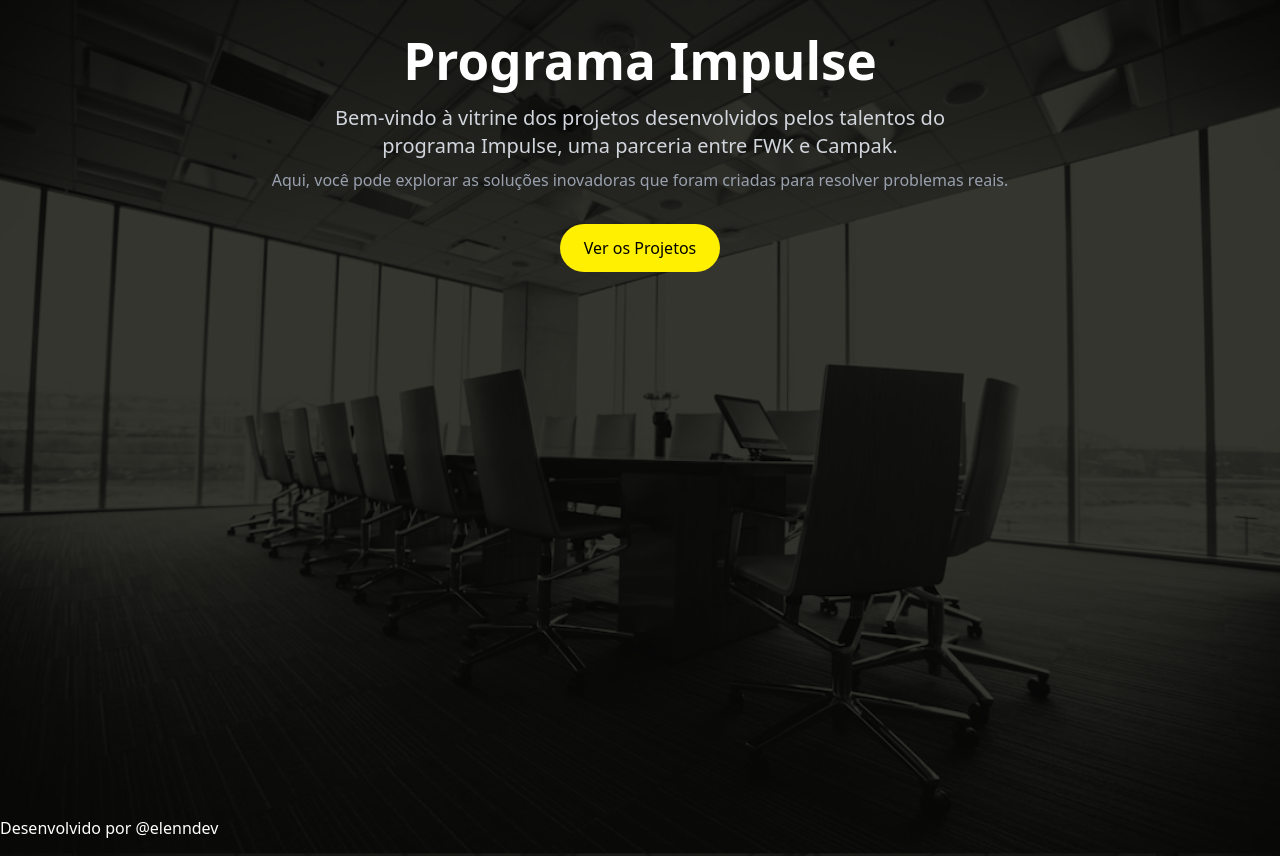
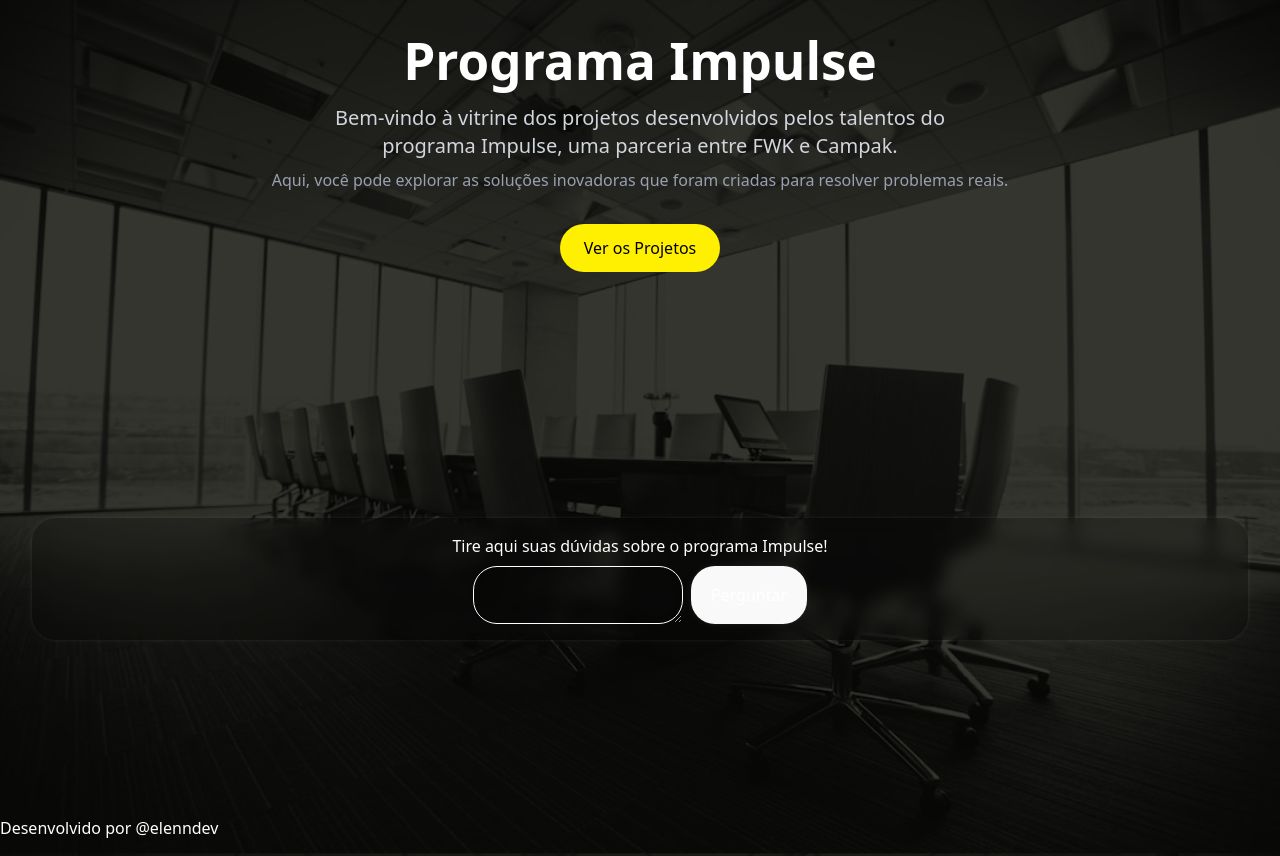
Before and after one commit to elenndev/Impulse-Portfolio, a React (Vite) app: page / in a window 1280 px wide. Built offline with nearby package versions, Linux system fonts and the light colour scheme; no server answers.

Commit message:
fix: implement ai again

```diff
--- a/src/components/AiQueryField.tsx
+++ b/src/components/AiQueryField.tsx
@@ -14,14 +14,14 @@
   }
 
   return (
-    <section id="queryField" className="white-shadow-sm mx-auto mb-[8rem] mt-2 flex flex-col py-4 justify-center items-center md:w-[50%] bg-[#0000002e] backdrop-blur-sm rounded-3xl">
+    <section id="queryField" className="white-shadow-sm mx-auto mb-[8rem] mt-2 flex flex-col py-4 justify-center items-center w-full bg-[#0000002e] backdrop-blur-sm rounded-3xl">
       <div className="aiField w-[90%] md:w-3/4 text-center mb-2">{aiResponse}</div>
       <form className="userField flex flex-row gap-2"
         onSubmit={(e) => handleFormSubmit(e, inputRef.current)}>
         <textarea
           ref={inputRef}
           minLength={5} required
-          className="w-[30em] rounded-3xl border border-white bg-[#0000002e] pl-2 pt-2 flex items-center" />
+          className="w-[90%] rounded-3xl border border-white bg-[#0000002e] pl-2 pt-2 flex items-center" />
         <button
           className="rounded-3xl white-shadow-sm disabled:opacity-60"
           type="submit"
--- a/src/pages/Groupspage.tsx
+++ b/src/pages/Groupspage.tsx
@@ -29,7 +29,7 @@
 
   return (
     <div className="p-8">
-      <div className="header flex flex-row gap-4 items-center">
+      <div className="header flex flex-col md:flex-row gap-4 items-center">
         <Link to="/" className="w-fit flex flex-row gap-2 px-4 py-2 btn-secondary rounded-full transition-colors">
           <BackIcon className="w-5 h-5" />
           Voltar
--- a/src/pages/Homepage.tsx
+++ b/src/pages/Homepage.tsx
@@ -1,4 +1,5 @@
 import { Link } from 'react-router-dom';
+import { AiQueryField } from '../components/AiQueryField';
 
 export function Homepage() {
   return (
@@ -15,7 +16,7 @@
           Ver os Projetos
         </Link>
       </section>
-      {/* <AiQueryField /> */}
+      <AiQueryField />
     </div>
   );
 }
```
